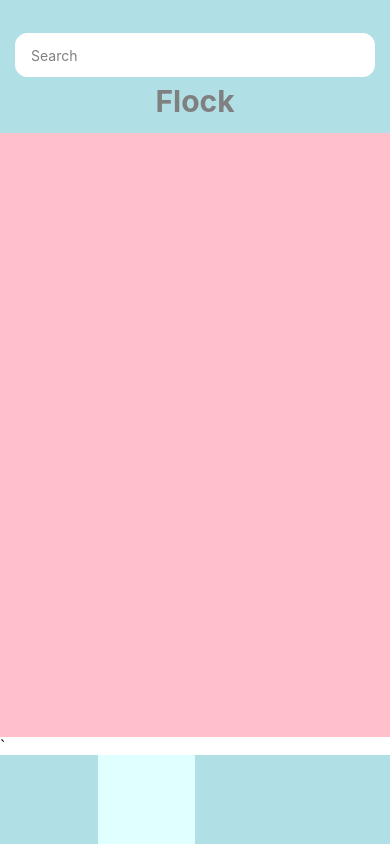
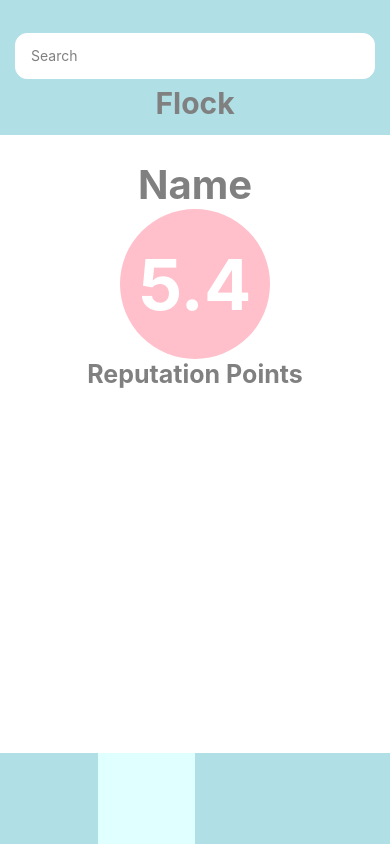
Before and after one commit to Texas-Waitlisters/Flock, a React Native app in the folder Project/: screen / in a window 390 px wide. Built offline with nearby package versions, Linux system fonts and the light colour scheme.

Commit message:
User page added

```diff
--- a/Project/App.js
+++ b/Project/App.js
@@ -18,12 +18,13 @@ export default class App extends React.Component {
 			value={this.state.text}
 			placeholder='Search'
 			placeholderTextColor='grey'
+			underlineColorAndroid='rgba(0,0,0,0)'
 			onSubmitEditing={() => this.setState({text: ''})}/>
 		</View>
 		<Text adjustFontSizeToFit={true} style={[styles.titleText, {flex: 5, backgroundColor: 'powderblue', padding: 5, color: 'grey'}]}>Flock</Text>
 		<View style={{flex: 68, backgroundColor: 'white'}}>
 			<UserView/>
-		</View>`
+		</View>
 		<View style={{flex: 10, backgroundColor: 'powderblue', flexDirection: 'row'}}>
 			<View style={{flex: 1, backgroundColor: this.state.tab == 'map' ? 'lightcyan' : 'powderblue'}}>
 				<TouchableOpacity style={{flex: 1}}
--- a/Project/UserView.js
+++ b/Project/UserView.js
@@ -6,7 +6,14 @@ class UserView extends Component {
 
   render = () => {
      return (
-	    <View style={{flex: 1, backgroundColor: 'pink'}}/>
+	    <View style={{flex: 1, backgroundColor: 'white', alignItems: 'center', padding: 25}}>
+			<Text style={{fontWeight: 'bold', fontSize: 40, color: 'grey'}}>Name</Text>
+			<View style={{backgroundColor: 'pink', borderRadius: 150, height: 150, width: 150, alignItems: 'center', justifyContent: 'center'}}>
+				<Text style={{fontWeight: 'bold', fontSize: 70, color: 'white'}}
+				>5.4</Text>
+			</View>
+			<Text style={{fontWeight: 'bold', fontSize: 25, color: 'grey'}}>Reputation Points</Text>
+		</View>
 	 )
   }
 }
--- a/Project/package.json
+++ b/Project/package.json
@@ -3,8 +3,8 @@
   "version": "0.1.0",
   "private": true,
   "devDependencies": {
-    "react-native-scripts": "1.14.0",
     "jest-expo": "~27.0.0",
+    "react-native-scripts": "^1.14.1",
     "react-test-renderer": "16.3.1"
   },
   "main": "./node_modules/react-native-scripts/build/bin/crna-entry.js",
@@ -21,6 +21,7 @@
   "dependencies": {
     "expo": "^27.0.1",
     "react": "16.3.1",
-    "react-native": "~0.55.2"
+    "react-native": "^0.56.0",
+    "react-native-maps": "^0.21.0"
   }
 }
```
Also changed, not shown: Project/MapView.js (added, +13 -0 lines), 1 other file (tests, documents, lock files or other folders).
